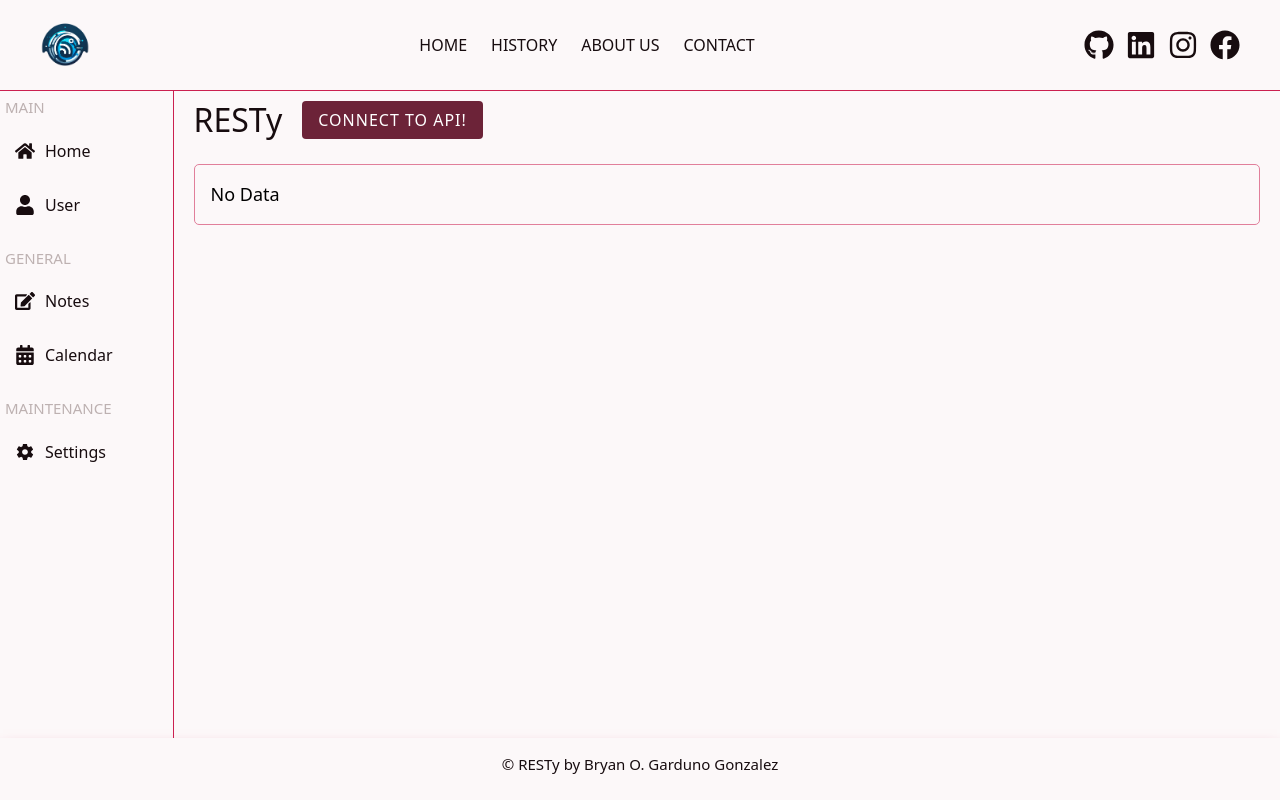
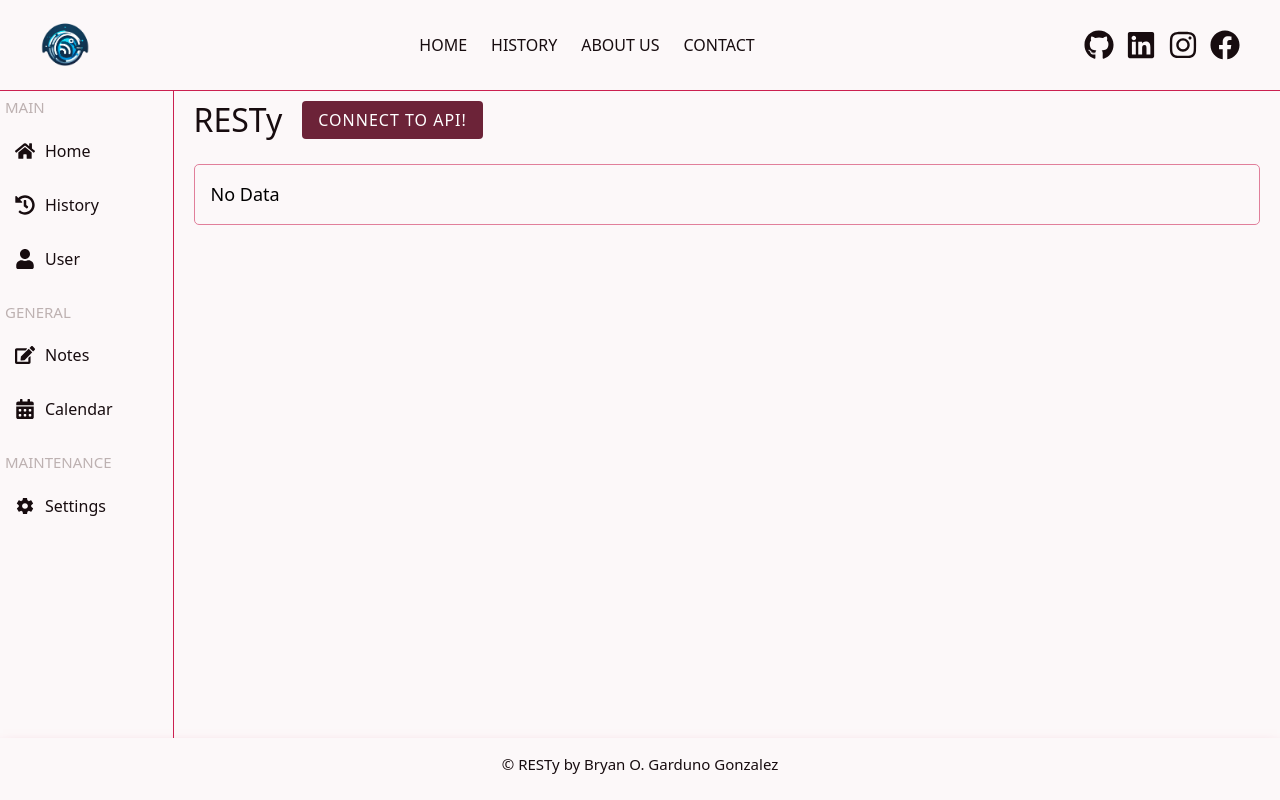
Before and after one commit to brosmar18/resty, a React (Vite) app: page / in a window 1280 px wide. Built offline with nearby package versions, Linux system fonts and the light colour scheme.

Commit message:
History route added to sidebar

```diff
--- a/src/Components/Sidebar/index.jsx
+++ b/src/Components/Sidebar/index.jsx
@@ -1,5 +1,5 @@
 import { Link } from "react-router-dom";
-import { FaHome, FaUser, FaEdit, FaCalendarAlt } from "react-icons/fa";
+import { FaHome, FaUser, FaEdit, FaCalendarAlt, FaHistory } from "react-icons/fa";
 import { IoMdSettings } from "react-icons/io";
 import './Sidebar.scss';
 
@@ -11,6 +11,10 @@ const Sidebar = () => {
         <Link to="/" className="sidebar__link" data-testid="sidebar-link-home">
           <FaHome size={20} />
           <p className="sidebar__link-title">Home</p>
+        </Link>
+        <Link to="/history" className="sidebar__link" data-testid="sidebar-link-home">
+          <FaHistory size={20} />
+          <p className="sidebar__link-title">History</p>
         </Link>
         <Link to="/" className="sidebar__link" data-testid="sidebar-link-user">
           <FaUser size={20} />
```
